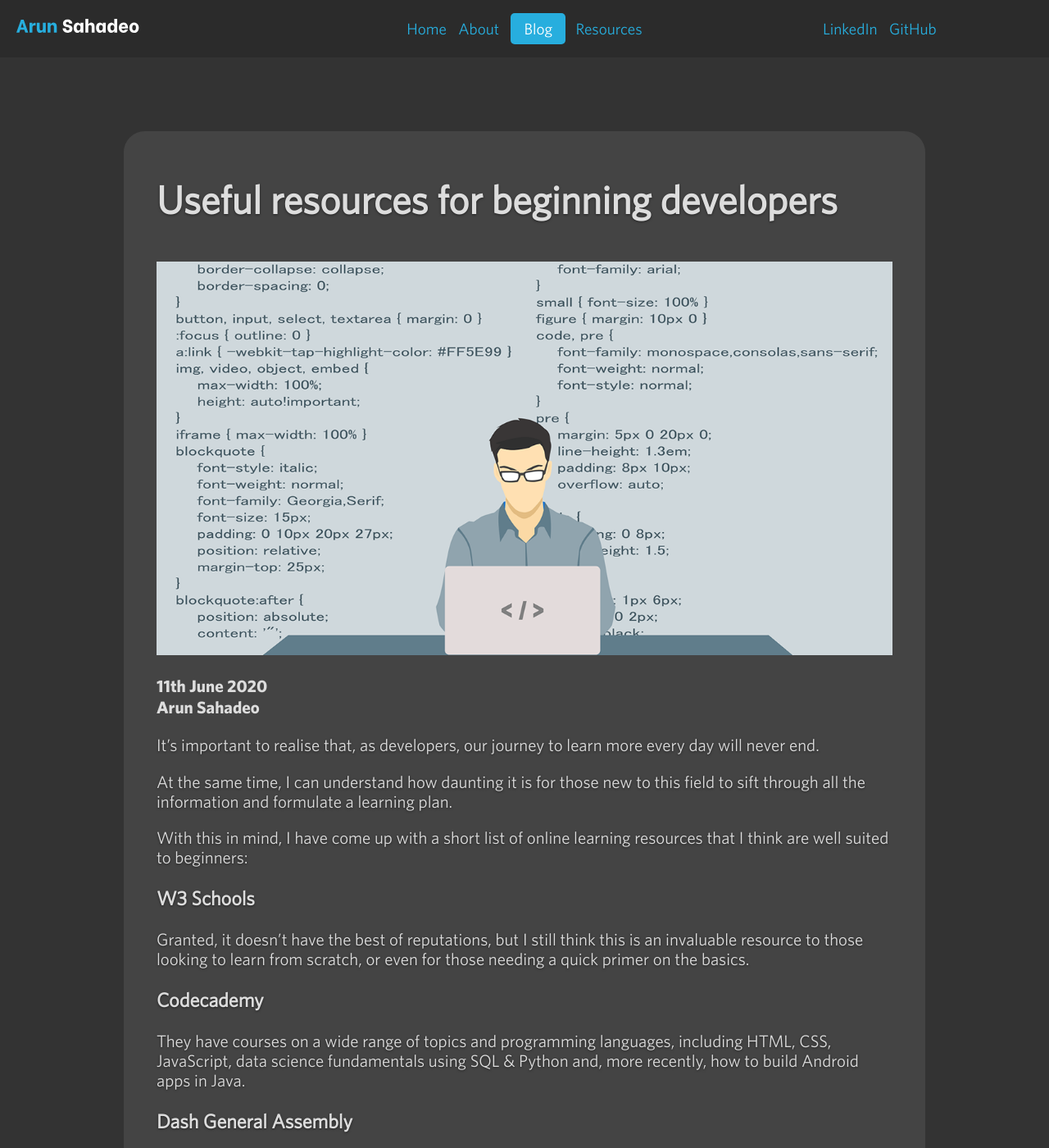
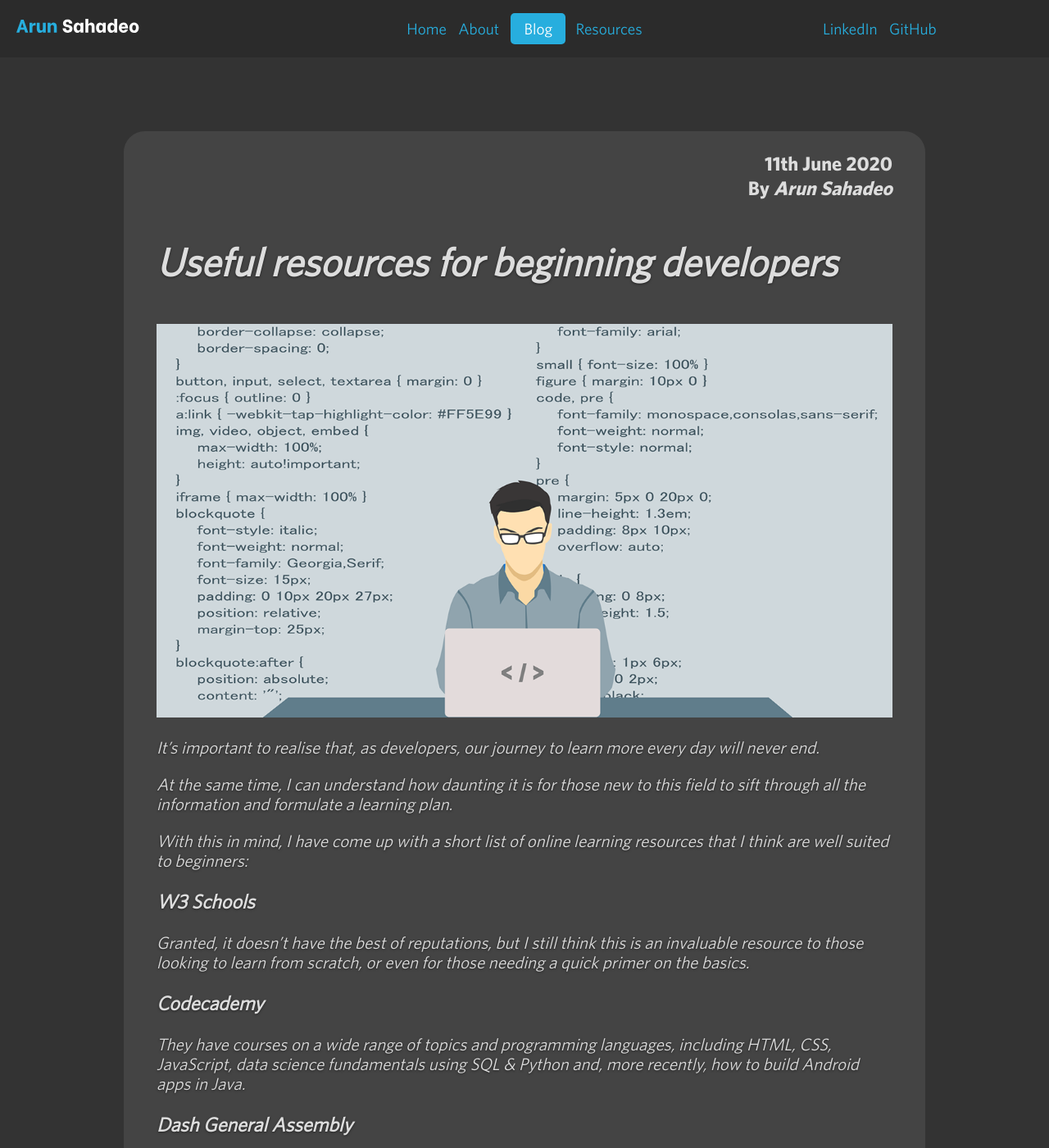
Before and after one commit to ArunSahadeo/ArunSahadeo.github.io, a Jekyll site: the page built from _posts/2020-06-11-useful-resources-for-beginning-developers.markdown, in a window 1280 px wide and 1400 px high. Shown: the whole window at 82% size. Built offline with Jekyll 4.4.1, drawn with Linux system fonts in a browser that asks for light colours; some web fonts are replaced.

Commit message:
Style postmeta

```diff
--- a/_layouts/article.html
+++ b/_layouts/article.html
@@ -12,6 +12,25 @@
         {% include components/top/header/navigation.html %}
         <section class="content-grid margin-top-10-rem margin-bottom-5-rem{% if page.table_of_contents %} content-grid-two-columns{% endif %}">
             <article class="bg-charcoal-grey content-article">
+                <small class="postmeta whitney-bold">
+                    {% assign day = page.date | date: "%-d" %}
+                    {% case day %}
+                    {% when '1' or '21' or '31' %}
+                    {{ day }}st
+                    {% when '2' or '22' %}
+                    {{ day }}nd
+                    {% when '3' or '23' %}
+                    {{ day }}rd
+                    {% else %}
+                    {{ day }}th
+                    {% endcase %}
+
+                    {{ page.date | date: "%B %Y" }}
+                </small>
+
+                <small class="postmeta whitney-bold">
+                    By <em>{{ page.author }}
+                </small>
                 <h1>
                     {{ page.title }}
                 </h1>
@@ -31,26 +50,6 @@
                 {% unless featured_image_url == nil or featured_image_url == '' %}
                     <div class="featured-image" style="background-image: url({{ featured_image_url | relative_url }});"{% if featured_image_alt != nil and featured_image_alt != '' %} role="img" aria-label="{{ featured_image_alt }}"{% endif %}></div>
                 {% endunless %}
-
-                <small class="postmeta whitney-bold">
-                    {% assign day = page.date | date: "%-d" %}
-                    {% case day %}
-                    {% when '1' or '21' or '31' %}
-                    {{ day }}st
-                    {% when '2' or '22' %}
-                    {{ day }}nd
-                    {% when '3' or '23' %}
-                    {{ day }}rd
-                    {% else %}
-                    {{ day }}th
-                    {% endcase %}
-
-                    {{ page.date | date: "%B %Y" }}
-                </small>
-
-                <small class="postmeta whitney-bold">
-                    {{ page.author }}
-                </small>
 
                 {{ content }}
 
--- a/_sass/layouts/_article.scss
+++ b/_sass/layouts/_article.scss
@@ -78,7 +78,12 @@
 
 .postmeta {
     display: block;
-    font-size: 1.3rem;
+    font-size: 1.5rem;
+    text-align: right;
+
+    &:not(:last-of-type) {
+        margin-top: 1rem;
+    }
 }
 
 .article-categories {
```
